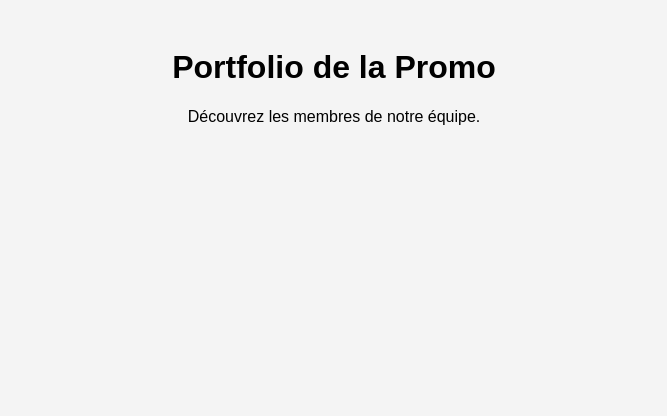
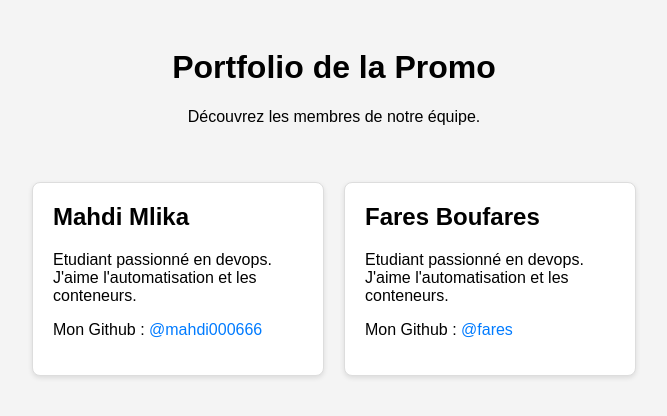
Before and after one commit to wiem-kb/tp_g4_devops_collaboration, a plain HTML site: page index.html in a window 1280 px wide. Shown: the whole page, without its empty margins (306-973 px from the left). Drawn offline with Linux system fonts and the light colour scheme.

Commit message:
Ajout de carte étudiant de Mahdi et Fares

```diff
--- a/index.html
+++ b/index.html
@@ -14,6 +14,16 @@
     <main>
         <section class="card-container">
             <!-- Les cartes des étudiants seront ajoutées ici -->
+           <div class="card">
+             <h2>Mahdi Mlika</h2>
+             <p>Etudiant passionné en devops. J'aime l'automatisation et les conteneurs.</p>
+             <p>Mon Github : <a href="https://github.com/mahdi000666" target="_BLANK">@mahdi000666</a></p>
+           </div>
+           <div class="card">
+             <h2>Fares Boufares</h2>
+             <p>Etudiant passionné en devops. J'aime l'automatisation et les conteneurs.</p>
+             <p>Mon Github : <a href="https://github.com/" target="_BLANK">@fares</a></p>
+           </div>
         </section>
     </main>
 </body>
```
